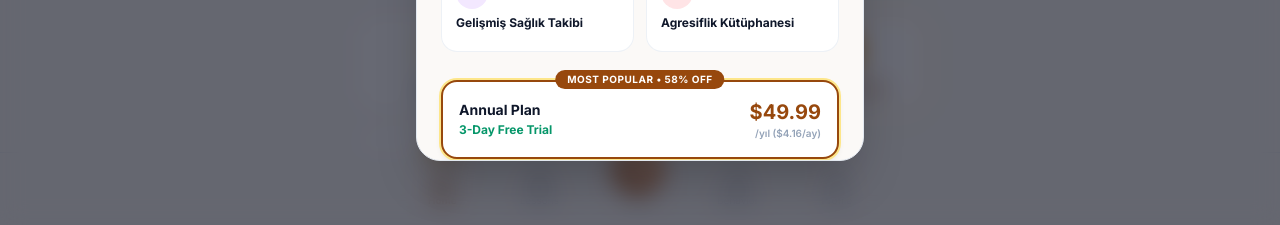
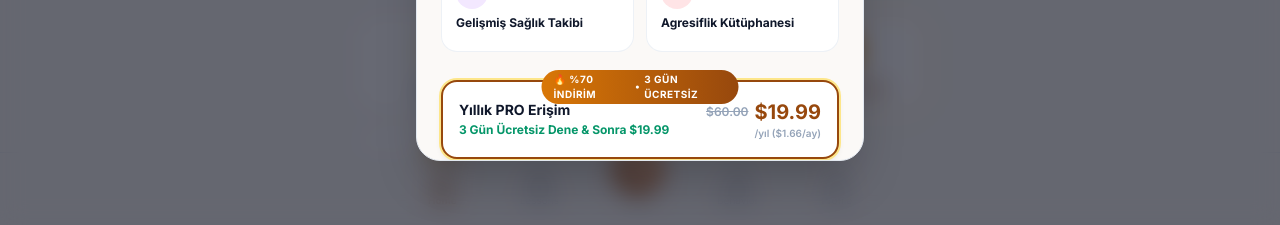
Before and after one commit to mustafrontend/catmasterpro, a React (Vite) app: page / in a window 1280 px wide. Both pictures are taken after a click on the button "PRO". Shown: the part 575-800 px from the top of the page. Built offline with nearby package versions, Linux system fonts and the light colour scheme; no server answers.

Commit message:
feat: update pricing cards to .99 Annual (%70 OFF + 3-day free trial), .99 Lifetime, and .99 Monthly

```diff
--- a/src/features/paywall/PaywallModal.tsx
+++ b/src/features/paywall/PaywallModal.tsx
@@ -24,7 +24,7 @@ interface PaywallModalProps {
 export const PaywallModal: React.FC<PaywallModalProps> = ({ isOpen, onClose }) => {
   const { t } = useTranslation();
   const { setPremium, restorePurchases } = useCatStore();
-  const [selectedPlan, setSelectedPlan] = useState<'annual' | 'monthly'>('annual');
+  const [selectedPlan, setSelectedPlan] = useState<'annual' | 'lifetime' | 'monthly'>('annual');
   const [isLoading, setIsLoading] = useState(false);
   const [restoreMessage, setRestoreMessage] = useState<string | null>(null);
 
@@ -154,7 +154,7 @@ export const PaywallModal: React.FC<PaywallModalProps> = ({ isOpen, onClose }) =
 
               {/* Pricing Cards Selection */}
               <div className="space-y-3 pt-1">
-                {/* Annual Plan Card */}
+                {/* 1. Annual Plan Card (Recommended %70 OFF) */}
                 <div
                   onClick={() => setSelectedPlan('annual')}
                   className={`relative cursor-pointer rounded-2xl p-4 transition-all border-2 ${
@@ -163,23 +163,54 @@ export const PaywallModal: React.FC<PaywallModalProps> = ({ isOpen, onClose }) =
                       : 'bg-white border-slate-200/80 hover:border-slate-300'
                   }`}
                 >
-                  <div className="absolute -top-3 left-1/2 -translate-x-1/2 z-10 bg-[#97480d] text-white font-bold text-[10px] uppercase tracking-wider px-3 py-0.5 rounded-full shadow-xs">
-                    {t('paywall.annualSavings')}
+                  <div className="absolute -top-3 left-1/2 -translate-x-1/2 z-10 bg-gradient-to-r from-amber-600 to-[#97480d] text-white font-black text-[10px] uppercase tracking-wider px-3 py-0.5 rounded-full shadow-xs flex items-center gap-1">
+                    <span>🔥 %70 İNDİRİM</span>
+                    <span>•</span>
+                    <span>3 GÜN ÜCRETSİZ</span>
                   </div>
 
                   <div className="flex justify-between items-center relative z-10">
                     <div>
-                      <span className="font-extrabold text-slate-900 text-sm block">{t('paywall.annualPlan')}</span>
-                      <span className="text-xs font-bold text-emerald-600 block mt-0.5">{t('paywall.annualTrial')}</span>
+                      <span className="font-extrabold text-slate-900 text-sm block">Yıllık PRO Erişim</span>
+                      <span className="text-xs font-bold text-emerald-600 block mt-0.5">3 Gün Ücretsiz Dene & Sonra $19.99</span>
                     </div>
                     <div className="text-right">
-                      <div className="font-black text-xl text-[#97480d]">$49.99</div>
-                      <div className="text-[10px] font-semibold text-slate-400">/yıl ($4.16/ay)</div>
+                      <div className="flex items-center gap-1.5 justify-end">
+                        <span className="text-xs text-slate-400 line-through font-semibold">$60.00</span>
+                        <span className="font-black text-xl text-[#97480d]">$19.99</span>
+                      </div>
+                      <div className="text-[10px] font-semibold text-slate-400">/yıl ($1.66/ay)</div>
                     </div>
                   </div>
                 </div>
 
-                {/* Monthly Plan Card */}
+                {/* 2. Lifetime Plan Card */}
+                <div
+                  onClick={() => setSelectedPlan('lifetime')}
+                  className={`relative cursor-pointer rounded-2xl p-4 transition-all border-2 ${
+                    selectedPlan === 'lifetime'
+                      ? 'bg-white border-[#97480d] shadow-md ring-2 ring-amber-200'
+                      : 'bg-white border-slate-200/80 hover:border-slate-300'
+                  }`}
+                >
+                  <div className="flex justify-between items-center">
+                    <div>
+                      <div className="flex items-center gap-1.5">
+                        <span className="font-extrabold text-slate-900 text-sm">Ömür Boyu Sınırsız</span>
+                        <span className="px-2 py-0.5 rounded-md bg-amber-100 text-[#97480d] text-[9px] font-black uppercase">
+                          Sınırsız
+                        </span>
+                      </div>
+                      <span className="text-xs font-medium text-slate-500 block mt-0.5">Tek Seferlik Ödeme (Sonsuz Erişim)</span>
+                    </div>
+                    <div className="text-right">
+                      <div className="font-black text-xl text-slate-900">$39.99</div>
+                      <div className="text-[10px] font-semibold text-slate-400">tek seferlik</div>
+                    </div>
+                  </div>
+                </div>
+
+                {/* 3. Monthly Plan Card */}
                 <div
                   onClick={() => setSelectedPlan('monthly')}
                   className={`cursor-pointer rounded-2xl p-4 transition-all border-2 ${
@@ -189,9 +220,9 @@ export const PaywallModal: React.FC<PaywallModalProps> = ({ isOpen, onClose }) =
                   }`}
                 >
                   <div className="flex justify-between items-center">
-                    <span className="font-extrabold text-slate-900 text-sm">{t('paywall.monthlyPlan')}</span>
+                    <span className="font-extrabold text-slate-900 text-sm">Aylık PRO Plan</span>
                     <div className="text-right">
-                      <div className="font-black text-xl text-slate-900">$9.99</div>
+                      <div className="font-black text-xl text-slate-900">$4.99</div>
                       <div className="text-[10px] font-semibold text-slate-400">/ay</div>
                     </div>
                   </div>
--- a/src/services/revenueCatService.ts
+++ b/src/services/revenueCatService.ts
@@ -35,7 +35,7 @@ export const checkIsProUser = async (): Promise<boolean> => {
   }
 };
 
-export const purchaseProPackage = async (packageId: 'annual' | 'monthly'): Promise<boolean> => {
+export const purchaseProPackage = async (packageId: 'annual' | 'monthly' | 'lifetime'): Promise<boolean> => {
   try {
     const offerings = await Purchases.getOfferings();
     if (offerings.current !== null && offerings.current.availablePackages.length > 0) {
```
